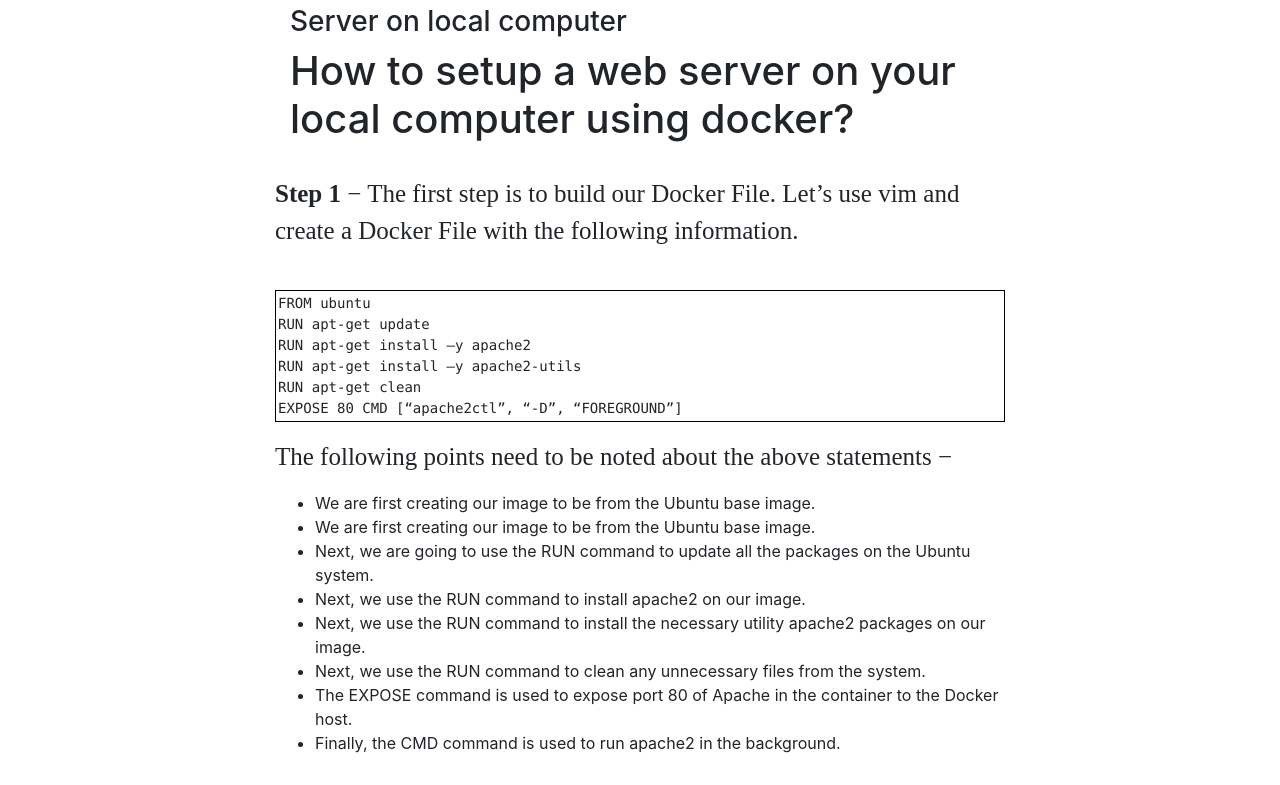
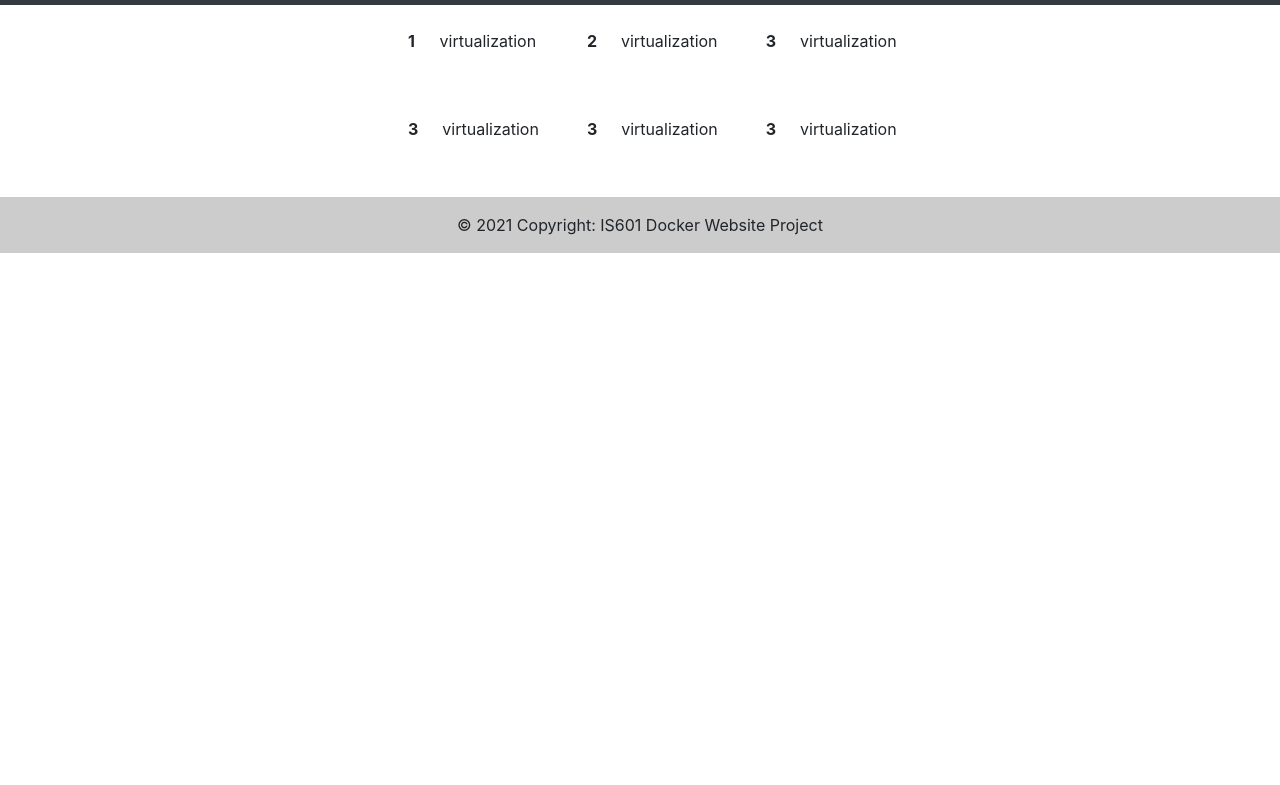
Before and after one commit to Kcode17/Docker_Website1, a plain HTML site: page index.html in a window 1280 px wide. Shown: the part 75-860 px from the top of the page. After the commit the page ends 800 px from the top, so only its background shows below. Drawn offline with nearby package versions, Linux system fonts and the light colour scheme.

Commit message:
Task-Updated the content in the index page

```diff
--- a/index.html
+++ b/index.html
@@ -11,11 +11,15 @@
     <title>Setup a web server</title>
       <style>
           .new{
-              padding-left: 29%;padding-right: 10%;
+              padding-left: 30%;padding-right: 30%;
           }
           p{
               font-family:"Montage";font-size:25px;
           }
+          .table-borderless td,
+.table-borderless th {
+    border: 0;
+}
       </style>
   </head>
   <body>
@@ -24,7 +28,7 @@
   <button class="navbar-toggler" type="button" data-toggle="collapse" data-target="#navbarNavDropdown" aria-controls="navbarNavDropdown" aria-expanded="false" aria-label="Toggle navigation">
     <span class="navbar-toggler-icon"></span>
   </button>
-  <div class="collapse navbar-collapse" id="navbarNavDropdown">
+  <div style="padding-left: 17%" class="collapse navbar-collapse" id="navbarNavDropdown">
     <ul class="navbar-nav">
       <li class="nav-item active">
         <a class="nav-link" href="#">Home <span class="sr-only">(current)</span></a>
@@ -51,83 +55,77 @@
     </ul>
   </div>
 </nav>
+    <div class="new">
+        <table style="border: 0px " class="table table-borderless">
+  <tbody>
+    <tr>
+      <td>
+          <table class="table table-borderless">
+            <tbody>
+                <tr>
+                    <th scope="row">1</th>
+                    <td>virtualization</td>
+                </tr>
+            </tbody>
+          </table>
+      </td>
+      <td>
+          <table class="table ">
+            <tbody>
+                <tr>
+                    <th scope="row">2</th>
+                    <td>virtualization</td>
+                </tr>
+            </tbody>
+          </table>
+      </td>
+      <td>
+          <table class="table ">
+            <tbody>
+                <tr>
+                    <th scope="row">3</th>
+                    <td>virtualization</td>
+                </tr>
+            </tbody>
+          </table>
+      </td>
+    </tr>
+    <tr>
+      <td>
+          <table class="table ">
+            <tbody>
+                <tr>
+                    <th scope="row">3</th>
+                    <td>virtualization</td>
+                </tr>
+            </tbody>
+          </table>
+      </td>
+        <td>
+          <table class="table ">
+            <tbody>
+                <tr>
+                    <th scope="row">3</th>
+                    <td>virtualization</td>
+                </tr>
+            </tbody>
+          </table>
+      </td>
+        <td>
+          <table class="table ">
+            <tbody>
+                <tr>
+                    <th scope="row">3</th>
+                    <td>virtualization</td>
+                </tr>
+            </tbody>
+          </table>
+      </td>
+    </tr>
 
-    <div class="container">
-  <div class="row">
-    <div class="col">
+  </tbody>
+</table>
     </div>
-      <div class="col-8">
-          &nbsp
-          <div style="background-color: white;padding: 0px;margin: 0px" class="jumbotron jumbotron-fluid">
-            <div class="container">
-            <h3>Server on local computer</h3>
-            <h1>How to setup a web server on your local computer using docker?</h1>
-          </div>
-      </div>
-        &nbsp;
-
-        &nbsp;
-        <p><b>Step 1</b> − The first step is to build our Docker File. Let’s use vim and create a Docker File with the following information.</p>
-        &nbsp;<pre style="border: black 1px solid;padding: 2px;">FROM ubuntu
-RUN apt-get update
-RUN apt-get install –y apache2
-RUN apt-get install –y apache2-utils
-RUN apt-get clean
-EXPOSE 80 CMD [“apache2ctl”, “-D”, “FOREGROUND”]</pre>
-        <p style=font-family:"Montage">
-The following points need to be noted about the above statements −
-
-        </p>
-          <ul>
-              <li>
-                  We are first creating our image to be from the Ubuntu base image.
-              </li>
-              <li>We are first creating our image to be from the Ubuntu base image.</li>
-              <li>Next, we are going to use the RUN command to update all the packages on the Ubuntu system.</li>
-              <li>Next, we use the RUN command to install apache2 on our image.</li>
-              <li>Next, we use the RUN command to install the necessary utility apache2 packages on our image.</li>
-              <li>Next, we use the RUN command to clean any unnecessary files from the system.</li>
-              <li>The EXPOSE command is used to expose port 80 of Apache in the container to the Docker host.</li>
-              <li>Finally, the CMD command is used to run apache2 in the background.</li>
-
-
-
-          </ul>
-          &nbsp;
-<p><b>Step 2</b> − Run the Docker build command to build the Docker file. It can be done using the following command</p>
-          <pre style="border: black 1px solid;padding: 2px;">sudo docker run –d –p 80:80 mywebserver</pre>
-          <p>We are tagging our image as mywebserver. Once the image is built, you will get a successful message that the file has been built.</p>
-          <p><b>Step 3</b> − Now that the web server file has been built, it’s now time to create a container from the image. We can do this with the Docker run command.</p>
-          <pre style="border: black 1px solid;padding: 2px;">sudo docker build –t=”mywebserver”</pre>
-          <p>We are tagging our image as mywebserver. Once the image is built, you will get a successful message that the file has been built.</p>
-<p style=font-family:"Montage">
-The following points need to be noted about the above command −
-
-        </p>
-          <ul>
-              <li>
-                  The port number exposed by the container is 80. Hence with the –p command, we are mapping the same port number to the 80 port number on our localhost.
-              </li>
-              <li>The –d option is used to run the container in detached mode. This is so that the container can run in the background.</li>
-          </ul>
-          <p>If you go to port 80 of the Docker host in your web browser, you will now see that Apache is up and running.</p>
-
-        &nbsp;
-&nbsp;<img src="images/apache_is_running.jpeg" class="rounded" style="max-height: 100%; max-width: 100%;" >
-
-
-<p style=font-family:"Montage";font-size:25px;">
-          Source: <a href="https://www.tutorialspoint.com/docker/building_web_server_docker_file.htm">Tutorial point</a>, <a href="https://www.docker.com/resources/what-container">Docker</a>
-        </p>
-
-
-
-
-      </div>
-    <div class="col">
-    </div>
-  </div>
-</div>
 
 <div class="position-relative">
     <footer>
```
